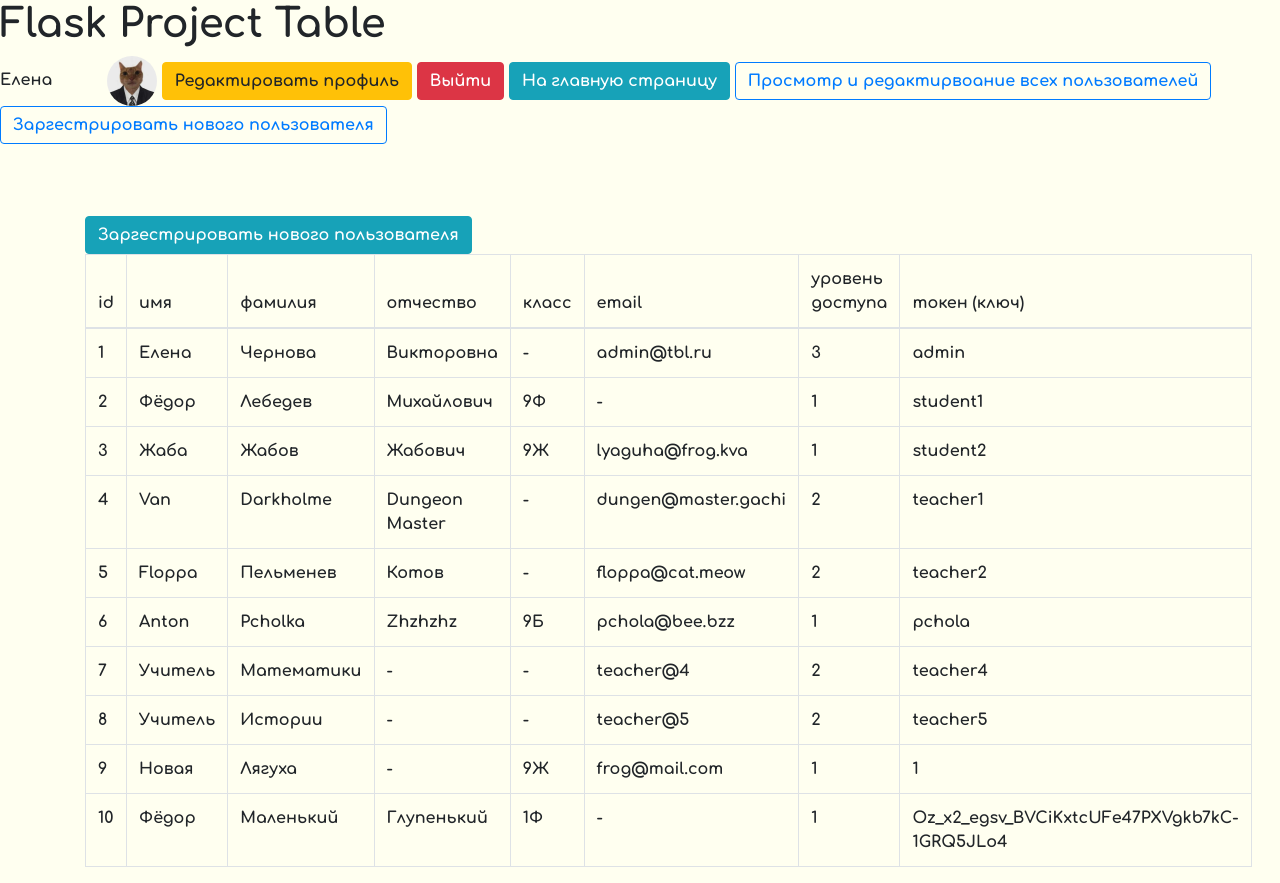
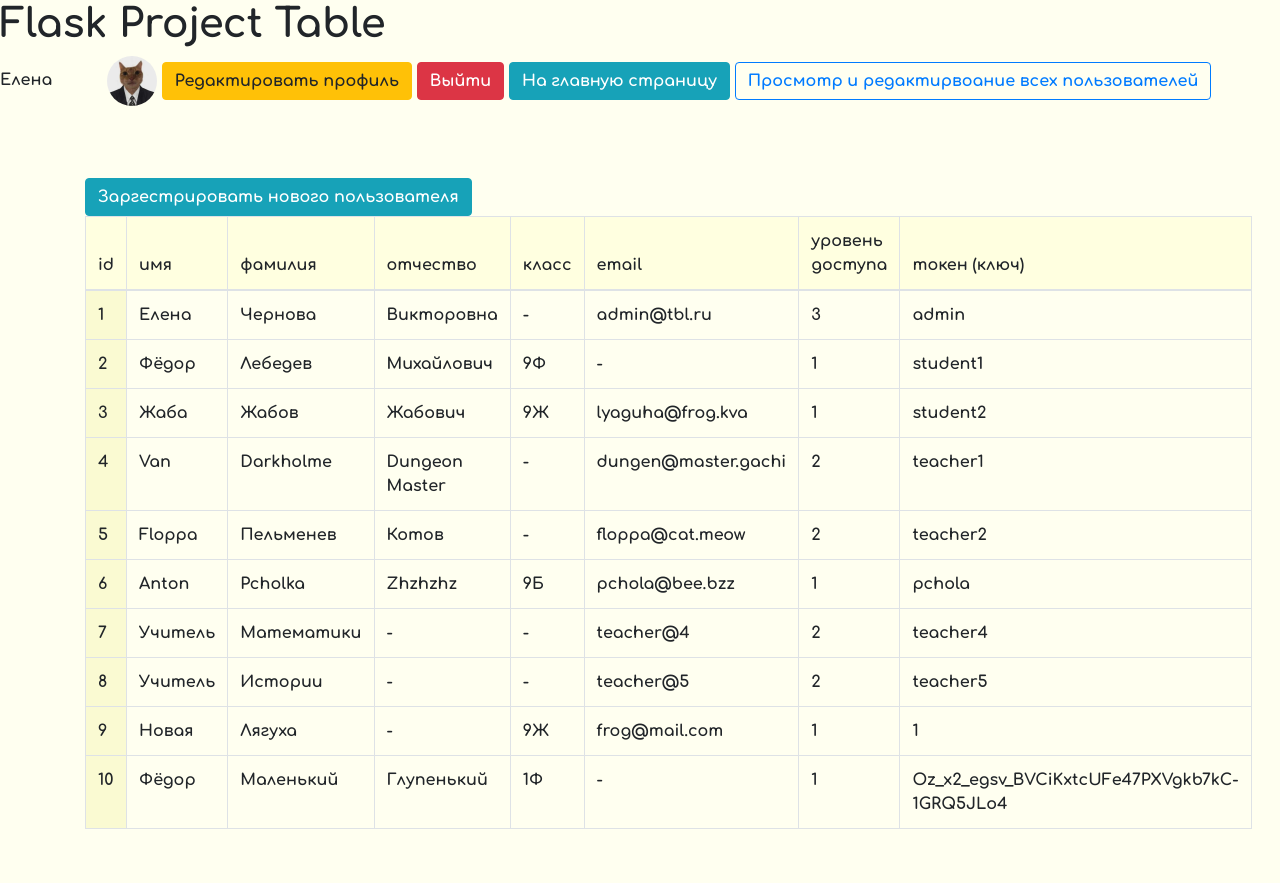
Before and after one commit to Anton-beep/flaskProjectTable, a Flask app: page /users in a window 1280 px wide. After the commit the page ends 829 px from the top, so only its background shows below. Run offline with Flask 2, Linux system fonts and the light colour scheme; a user stored in the database is signed in; data comes from the database, SQL or seed files in the repository; both versions use the stored data as it was after the commit; some libraries are stand-ins or nearby versions.

Commit message:
fix and style

```diff
--- a/forms/edit_users.py
+++ b/forms/edit_users.py
@@ -7,7 +7,7 @@ class EditUsersForm(FlaskForm):
     id = StringField('id')
     token = StringField('Токен')
     grade = StringField('Класс')
-    access_level = SelectField('Уровень доступа', choices=[(3, 3), (2, 2), (1, 1)])
+    access_level = SelectField('Уровень доступа', choices=[(3, 3), (2, 2), (1, 1)], default=1)
     surname = StringField('Фамилия')
     name = StringField('Имя')
     patronymic = StringField('Отчество')
--- a/templates/all_users.html
+++ b/templates/all_users.html
@@ -74,7 +74,7 @@
         <thead>
         <tr>
             {% for text in header %}
-                <th scope="col" id="header_{{ loop.index }}">{{ text }}</th>
+                <th class="textFont Bold BackYel" scope="col" id="header_{{ loop.index }}">{{ text }}</th>
             {% endfor %}
         </tr>
         </thead>
@@ -86,7 +86,7 @@
             <tr>
                 {% for text in row %}
                     {% if loop.index == 1 %}
-                        <th scope="row" id="row_{{ row_count }}">{{ text }}</th>
+                        <th class="textFont Bold BackGold" scope="row" id="row_{{ row_count }}">{{ text }}</th>
                     {% else %}
                         <td onclick="edit_user(this);"
                             id="cell{{ loop.index }}_{{ row_count }}">{{ text }}</td>
--- a/templates/base.html
+++ b/templates/base.html
@@ -40,9 +40,6 @@
                 <a class="btn btn-outline-primary" href="/users">Просмотр и редактирвоание всех
                     пользователей
                 </a>
-                <a class="btn btn-outline-primary" href="/register">Заргестрировать нового
-                    пользователя
-                </a>
                 </div>
             {% else %}
             {% endif %}
--- a/templates/show_table.html
+++ b/templates/show_table.html
@@ -77,7 +77,7 @@
                            onclick="edit_flag_replacement(this)">
                     <label class="custom-control-label" for="flexCheckDefault" id="submit_button">Редактирование
                         замен</label>
-                    <div class="tipWindow hideElement" id="tipWindow">bib</div>
+                    <div class="tipWindow hideElement" id="tipWindow"><--</div>
                 </div>
             {% endif %}
         </p>
```
Also changed, not shown: db/timetable.db.
